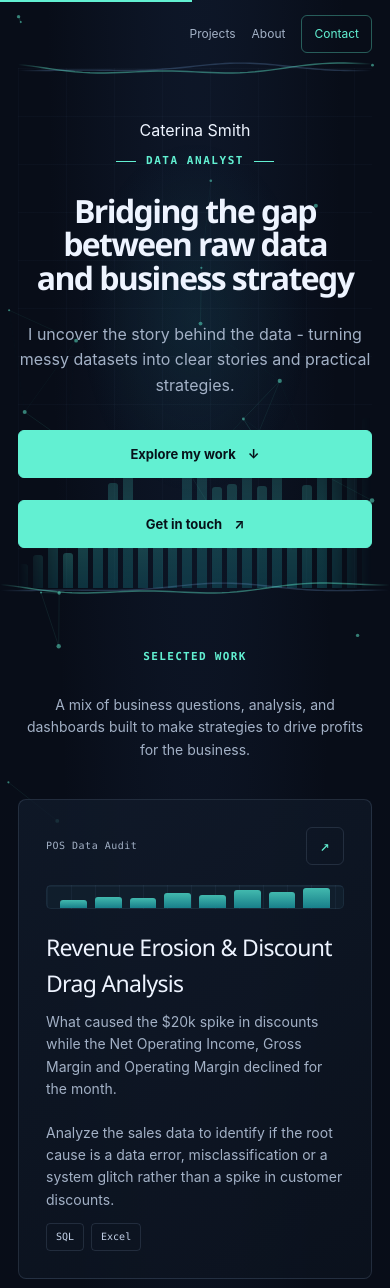
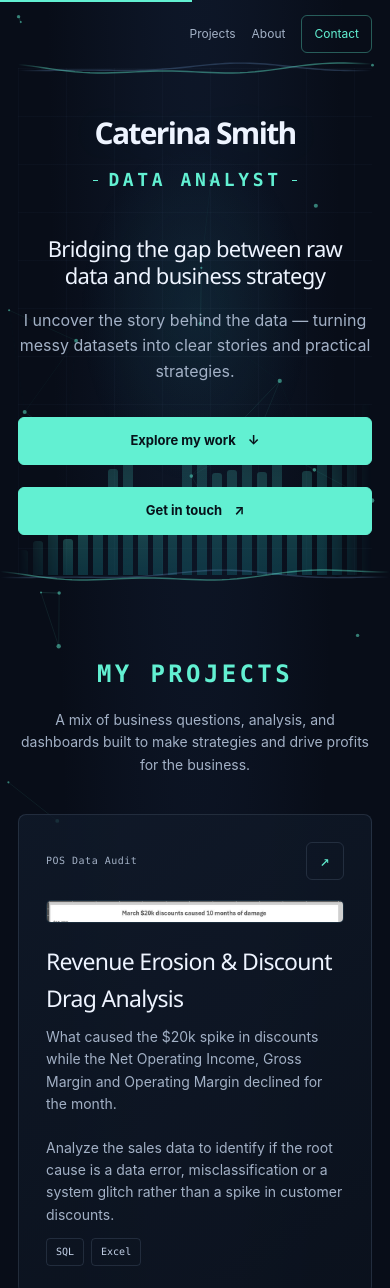
Before and after one commit to tarabyte-ultra/tarabyte-ultra.github.io, a plain HTML site: page index.html in a window 390 px wide. Shown: the top 1288 px of the page. Drawn offline with Linux system fonts and the light colour scheme.

Commit message:
updated project images and adjusted boldness on header text

```diff
--- a/index.html
+++ b/index.html
@@ -77,10 +77,10 @@
 				</div>
 			</div>
 			<div>
-				<div>Caterina Smith</div>
-				<div class="eyebrow">Data analyst</div>
-				<h2>Bridging the gap between raw data <br> and business strategy</h2>
-				<p class="intro">I uncover the story behind the data - turning messy datasets into clear stories and practical strategies.</p>
+				<h1 class="hero-name">Caterina Smith</h1>
+				<p class="eyebrow hero-title">Data Analyst</p>
+				<h2 class="hero-headline">Bridging the gap between raw data and business strategy</h2>
+				<p class="intro">I uncover the story behind the data — turning messy datasets into clear stories and practical strategies.</p>
 				<div class="actions">
 					<a class="button" href="#work">Explore my work <span aria-hidden="true">↓</span></a>
 					<a class="button-secondary" href="mailto:CaterinaSmith.ultra@gmail.com">Get in touch <span aria-hidden="true">↗</span></a>
@@ -90,31 +90,26 @@
 
 
 
-		<section class="section" id="work" aria-label="Selected Work">
+		<section class="section" id="work" aria-label="My Projects">
 			<div class="wrap">
 				<div class="section-heading">
 					<div>
-						<p class="section-label">Selected work</p>
+						<p class="section-label">My Projects</p>
 
 					</div>
-					<p class="section-aside">A mix of business questions, analysis, and dashboards built to make strategies to drive profits for the business.</p>
+					<p class="section-aside">A mix of business questions, analysis, and dashboards built to make strategies and drive profits for the business.</p>
 				</div>
 				<div class="projects">
 					<article class="project">
 						<div class="project-top">
 							<span>POS Data Audit</span>
-							<span class="project-icon" aria-hidden="true">↗</span>
+							<!-- Replace the href below with the link to your project -->
+							<a class="project-icon project-link" href="https://github.com/tarabyte-ultra/Revenue-Erosion-Discount-Drag-Analysis" target="_blank" rel="noreferrer" aria-label="Open the POS Data Audit project (opens in a new tab)">↗</a>
 						</div>
-						<div class="project-art" aria-hidden="true">
-							<i class="bar" style="--height:34%"></i>
-							<i class="bar" style="--height:50%"></i>
-							<i class="bar" style="--height:43%"></i>
-							<i class="bar" style="--height:67%"></i>
-							<i class="bar" style="--height:58%"></i>
-							<i class="bar" style="--height:82%"></i>
-							<i class="bar" style="--height:72%"></i>
-							<i class="bar" style="--height:94%"></i>
-						</div>
+						<!-- Replace project-image.svg with your own image (PNG, JPG, or WebP), and update the alt text -->
+						<figure class="project-image">
+							<img src="dashboardC.jpg" alt="Chart from the Revenue Erosion &amp; Discount Drag Analysis" width="800" height="450" loading="lazy">
+						</figure>
 						<h3>Revenue Erosion &amp; Discount Drag Analysis</h3>
 						<p>What caused the $20k spike in discounts while the Net Operating Income, Gross Margin and Operating Margin declined for the month.</p>
 						<p>Analyze the sales data to identify if the root cause is a data error, misclassification or a system glitch rather than a spike in customer discounts.</p>
@@ -138,7 +133,7 @@
 					<p>My business analysis, financial background, and psychological insight make me curious about the root cause of any issue.</p>
 				</div>
 
-				<h3 class="stack-title">My Tech Stack</h3>
+	<h3 class="section-label" id="tech-stack-title">Tech Stack</h3>
 
 				<div class="skills" aria-label="Skills and tools">
 					<div class="skill">
@@ -196,13 +191,13 @@
 			<div class="contact-main">
 				<div class="contact-copy">
 					<p class="section-label">Have a question?</p>
-					<h2 id="contact-title">Let’s decode the data.</h2>
-					<p>Open to new opportunities and collaborations.</p>
+					<h2 id="contact-title">Let’s decode the data</h2>
+					<p>I'm open to new opportunities and collaborations.</p>
 				</div>
 				<a class="button" href="mailto:CaterinaSmith.ultra@gmail.com">CaterinaSmith.ultra@gmail.com <span aria-hidden="true">↗</span></a>
 			</div>
 			<div class="contact-social">
-				<p class="contact-social-label">Connect with me</p>
+				<h3 class="contact-social-label">Connect with me</h3>
 				<div class="social-links">
 					<a class="social-link" href="https://www.linkedin.com/in/Caterina-Smith-/" target="_blank" rel="noreferrer">LinkedIn <span aria-hidden="true">↗</span></a>
 					<a class="social-link" href="https://github.com/CaterinaSmith-ultra" target="_blank" rel="noreferrer">GitHub <span aria-hidden="true">↗</span></a>
--- a/style.css
+++ b/style.css
@@ -13,6 +13,8 @@
 	--serif: "Segoe UI", ui-sans-serif, system-ui, -apple-system, BlinkMacSystemFont, sans-serif;
 	--sans: Inter, ui-sans-serif, system-ui, -apple-system, BlinkMacSystemFont, "Segoe UI", sans-serif;
 	--mono: "SFMono-Regular", Consolas, "Liberation Mono", monospace;
+	/* Tiny static shadow on the Tech Stack skill boxes: x  y  blur  color (edit this one line) */
+	--skill-shadow: -0px 1px 3px var(--green);
 }
 
 * {
@@ -39,7 +41,7 @@ h1 {
 	max-width: 720px;
 	margin: 0 auto;
 	font-family: var(--serif);
-	font-size: clamp(42px, 6vw, 86px);
+	font-size: clamp(32px, 6vw, 86px);
 	font-weight: 650;
 	letter-spacing: -.05em;
 	line-height: 1.05;
@@ -56,7 +58,7 @@ h2 {
 	margin: 0;
 	font-family: var(--serif);
 	font-size: clamp(32px, 4.5vw, 54px);
-	font-weight: 650;
+	font-weight:600;
 	letter-spacing: -.05em;
 	line-height: 1.05;
 }
@@ -80,12 +82,13 @@ h3 {
 	font-weight: 700;
 	letter-spacing: .14em;
 	text-transform: uppercase;
+
 }
 
 .eyebrow::before,
 .eyebrow::after {
 	content: "";
-	width: 20px;
+	width: 5px;
 	height: 1px;
 	background: currentColor;
 }
@@ -94,14 +97,14 @@ h3 {
 	margin: 0 0 12px;
 	color: var(--green);
 	font-family: var(--mono);
-	font-size: 11px;
+	font-size: 16px;
 	font-weight: 700;
 	letter-spacing: .12em;
 	text-transform: uppercase;
 }
 
 .intro {
-	max-width: 520px;
+	max-width: 440px;
 	margin: 27px auto 0;
 	color: var(--muted);
 	font-size: 16px;
@@ -331,6 +334,7 @@ footer::before {
 	padding-block: 76px 84px;
 	background-image: linear-gradient(rgba(115, 151, 199, .035) 1px, transparent 1px), linear-gradient(90deg, rgba(115, 151, 199, .035) 1px, transparent 1px), radial-gradient(ellipse at 50% 48%, rgba(38, 143, 149, .12), transparent 46%);
 	background-size: 48px 48px, 48px 48px, auto;
+
 }
 
 .actions {
@@ -340,6 +344,37 @@ footer::before {
 	flex-wrap: wrap;
 	gap: 22px;
 	margin-top: 32px;
+}
+
+
+/* Hero text block: name, title, headline, story */
+.hero .hero-name {
+	max-width: none;
+	font-size: clamp(30px, 7.0vw, 75px);
+	font-weight: 600;
+	letter-spacing: -.055em;
+	line-height: 1;
+	text-shadow: 0 0 40px rgba(98, 240, 210, .12);
+}
+
+.eyebrow.hero-title {
+	margin: 18px auto 0;
+	font-size: 18px;
+	letter-spacing: .2em;
+}
+
+.hero .hero-headline {
+	max-width: 640px;
+	margin: 40px auto 0;
+	font-size: clamp(22px, 2.8vw, 32px);
+	font-weight: 500;
+	letter-spacing: -.03em;
+	line-height: 1.25;
+	text-wrap: balance;
+}
+
+.hero .intro {
+	margin-top: 18px;
 }
 
 
@@ -442,13 +477,13 @@ footer::before {
 	border: 1px solid var(--line);
 	border-radius: 8px;
 	background: linear-gradient(145deg, rgba(17, 27, 43, .8), rgba(12, 19, 31, .8));
-	transition: transform .2s, border-color .2s, box-shadow .2s;
+	transition: transform .2s, border-color .2s, box-shadow .5s;
 }
 
 .project:hover {
 	transform: translateY(-4px);
-	border-color: rgba(98, 240, 210, .4);
-	box-shadow: 0 16px 35px rgba(0, 0, 0, .2), 0 0 28px rgba(98, 240, 210, .05);
+	border-color: rgba(98, 240, 210, .55);
+	box-shadow: 0 18px 55px rgba(0, 0, 0, .25), 0 0 32px rgba(98, 240, 210, .22), 0 0 70px rgba(98, 240, 210, .1);
 }
 
 .project-top {
@@ -527,6 +562,54 @@ footer::before {
 }
 
 
+/* Project card link: the arrow link covers the whole card */
+.project {
+	position: relative;
+	cursor: pointer;
+}
+
+.project-link::after {
+	content: "";
+	position: absolute;
+	inset: 0;
+	border-radius: 8px;
+}
+
+.project-icon {
+	transition: background .2s, color .2s, border-color .2s;
+}
+
+.project:hover .project-icon,
+.project-link:focus-visible {
+	background: var(--green);
+	border-color: var(--green);
+	color: #07121a;
+}
+
+.project:focus-within {
+	border-color: rgba(98, 240, 210, .4);
+}
+
+
+/* Project image: fluid, scales with the card on any screen size */
+.project-image {
+	margin: 20px 0;
+	border: 1px solid rgba(123, 166, 197, .1);
+	border-radius: 5px;
+	background-color: #101e2c;
+	overflow: hidden;
+}
+
+.project-image img {
+	display: block;
+	width: 100%;
+	height: auto;
+	/* Optional: uncomment to crop every project image to the same shape
+	aspect-ratio: 16 / 9;
+	object-fit: cover; */
+}
+
+
 /* ==========================================
    6. ABOUT SECTION (#about)
    ========================================== */
@@ -538,7 +621,7 @@ footer::before {
 }
 
 #about .about-heading {
-	margin-bottom: 28px;
+	margin-bottom: 10px;
 }
 
 #about .about-copy {
@@ -571,8 +654,7 @@ footer::before {
 	width: 100%;
 	max-width: 960px;
 	margin: 64px 0 28px;
-	color: var(--green);
-	font-size: 22px;
+	font-size: 26px;
 	font-weight: 500;
 	white-space: nowrap;
 }
@@ -583,6 +665,23 @@ footer::before {
 	flex: 1;
 	height: 1px;
 	background: var(--line);
+
+
+	align-items: center;
+	gap: 20px;
+	width: 100%;
+	max-width: 960px;
+	margin: 64px 0 28px;
+	color: var(--green);
+	font-size: 22px;
+	font-weight: 500;
+	white-space: nowrap;
+
+}
+
+#tech-stack-title {
+    padding: 50px 30px 20px 30px;
+
 }
 
 /* Responsive Skills Flexbox Layout */
@@ -603,6 +702,7 @@ footer::before {
 	border-radius: 8px;
 	background: linear-gradient(145deg, rgba(17, 27, 43, .8), rgba(12, 19, 31, .8));
 	text-align: left;
+	box-shadow: var(--skill-shadow);
 }
 
 .skill strong {
@@ -617,6 +717,28 @@ footer::before {
 	flex-wrap: wrap;
 	justify-content: flex-start;
 	gap: 6px;
+}
+
+
+/* Larger section titles for "Selected work" and "About" */
+#work .section-label,
+#about .section-label,
+#tech-stack-title {
+	margin-bottom: 0;
+	font-size: 26px;
+	letter-spacing: .14em;
+}
+
+#work {
+    padding-top: 80px;
+}
+
+@media (max-width: 760px) {
+	#work .section-label,
+	#about .section-label,
+    #tech-stack-title {
+		font-size: 24px;
+	}
 }
 
 
@@ -662,7 +784,7 @@ footer::before {
 	display: flex;
 	justify-content: space-between;
 	align-items: center;
-	gap: 20px;
+	gap: 30px;
 	padding: 22px 58px;
 	border-top: 1px solid rgba(98, 240, 210, .15);
 	background: rgba(8, 13, 24, .35);
@@ -670,8 +792,13 @@ footer::before {
 
 .contact-social .contact-social-label {
 	margin: 0;
-	color: var(--muted);
-	font-size: 13px;
+    padding: 14px 0;
+	color: white;
+	font-size: 30px;
+	font-family: var(--sans);
+	font-weight: 400;
+	letter-spacing: normal;
+	line-height: 1.4;
 }
 
 .social-links {
```
Also changed, not shown: dashboardC.jpg (added), project-image.svg (added).
